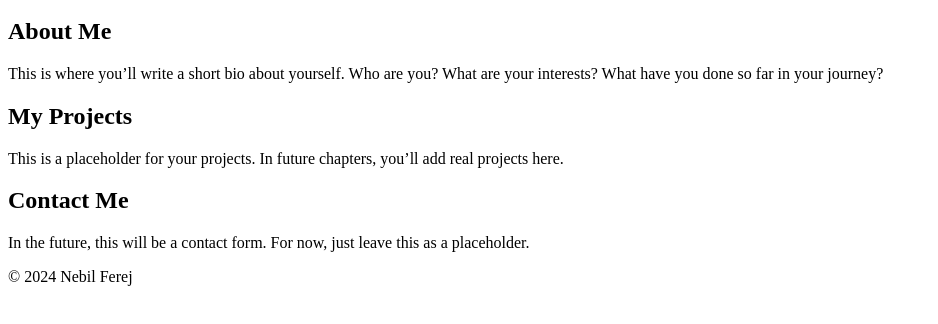
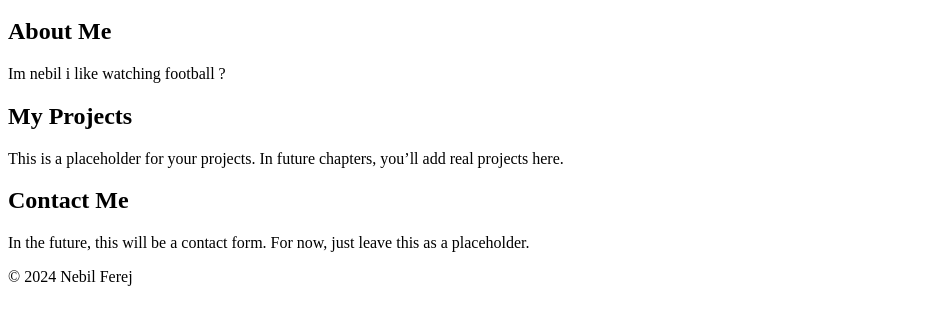
Before and after one commit to nebilrooney/my-portfolio.., a plain HTML site: page index.html in a window 1280 px wide. Shown: the part 136-460 px from the top of the page, without its empty margins (0-938 px from the left). Drawn offline with Linux system fonts and the light colour scheme.

Commit message:
Update index.html

```diff
--- a/index.html
+++ b/index.html
@@ -22,7 +22,7 @@
 
     <section id="about">
         <h2>About Me</h2>
-        <p>This is where you’ll write a short bio about yourself. Who are you? What are your interests? What have you done so far in your journey?</p>
+        <p> Im nebil  i like watching football ?</p>
     </section>
 
     <section id="projects">
```
